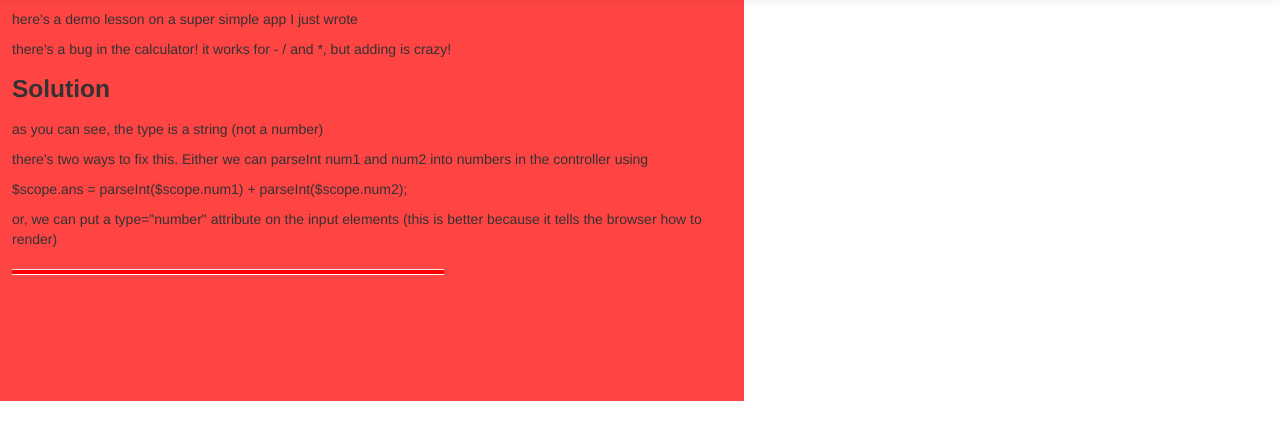
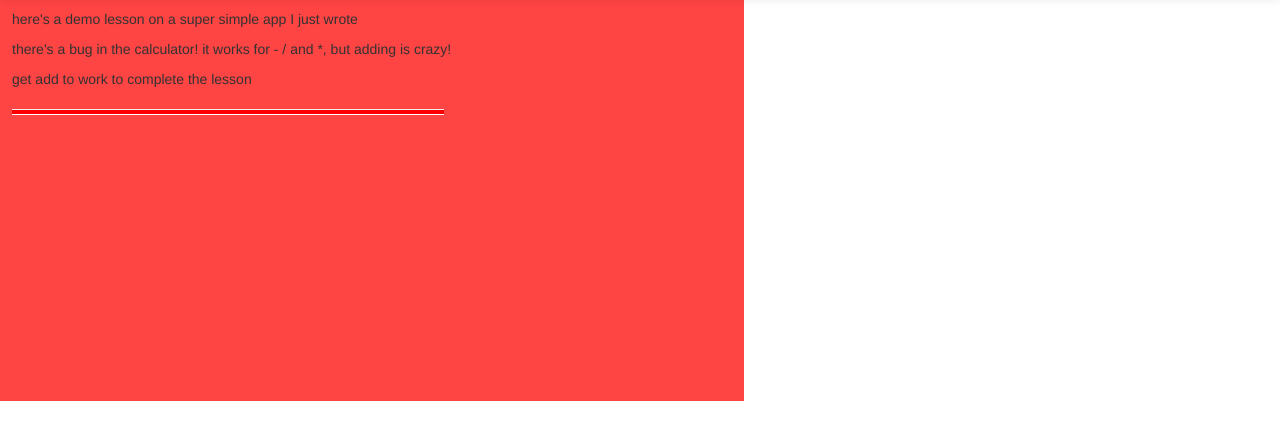
Before and after one commit to nikfrank/xos-angular, a website: page index.html at #/walkthrough in a window 1280 px wide. Shown: the part 43-482 px from the top of the page. Drawn offline with Linux system fonts and the light colour scheme.

Commit message:
walkthrough update

```diff
--- a/walkthrough.html
+++ b/walkthrough.html
@@ -4,19 +4,7 @@
 <p>
   there's a bug in the calculator! it works for - / and *, but adding is crazy!
 </p>
-<h3>
-  Solution
-</h3>
 <p>
-  as you can see, the type is a string (not a number)
-</p>
-<p>
-  there's two ways to fix this. Either we can parseInt num1 and num2 into numbers in the controller using
-</p>
-<p>
-  $scope.ans = parseInt($scope.num1) + parseInt($scope.num2);
-</p>
-<p>
-  or, we can put a type="number" attribute on the input elements (this is better because it tells the browser how to render)
+  get add to work to complete the lesson
 </p>
 <hr>
```
